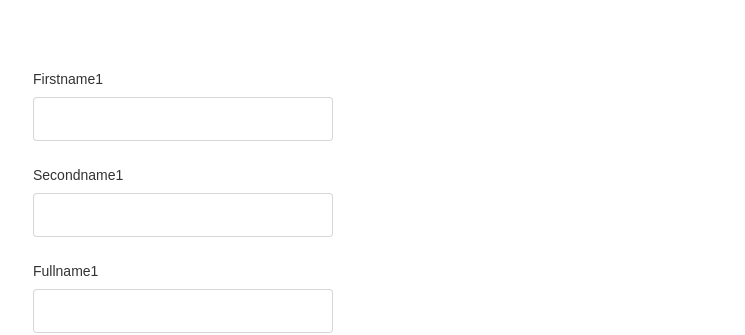
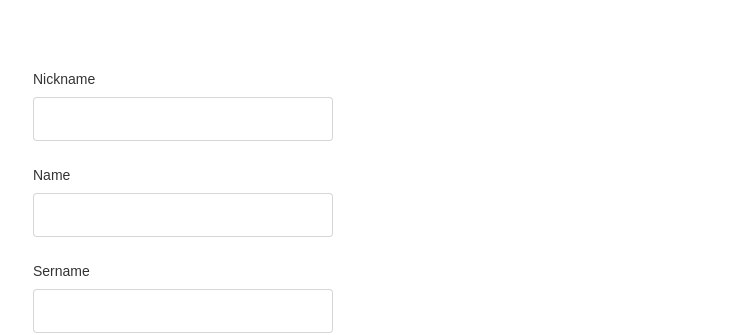
Before and after one commit to BKonstantine/cloud_test, a React (Vite) app: page /create in a window 1280 px wide. Shown: the part 129-464 px from the top of the page, without its empty margins (267-1012 px from the left). Built offline with nearby package versions, Linux system fonts and the light colour scheme; a web font is replaced by a local one.

Commit message:
refactor: change first-tab component

```diff
--- a/src/components/tabs/first-tab/first-tab.tsx
+++ b/src/components/tabs/first-tab/first-tab.tsx
@@ -10,18 +10,18 @@ const FirstTab: FC = () => {
     <div className={style.tab}>
       <Controller
         control={control}
-        name="Firstname1"
-        render={({ field }) => <Input label="Firstname1" {...field} />}
+        name="field-nickname"
+        render={({ field }) => <Input label="Nickname" {...field} />}
       />
       <Controller
         control={control}
-        name="Secondname1"
-        render={({ field }) => <Input label="Secondname1" {...field} />}
+        name="field-name"
+        render={({ field }) => <Input label="Name" {...field} />}
       />
       <Controller
         control={control}
-        name="Fullname1"
-        render={({ field }) => <Input label="Fullname1" {...field} />}
+        name="field-sername"
+        render={({ field }) => <Input label="Sername" {...field} />}
       />
     </div>
   );
```
